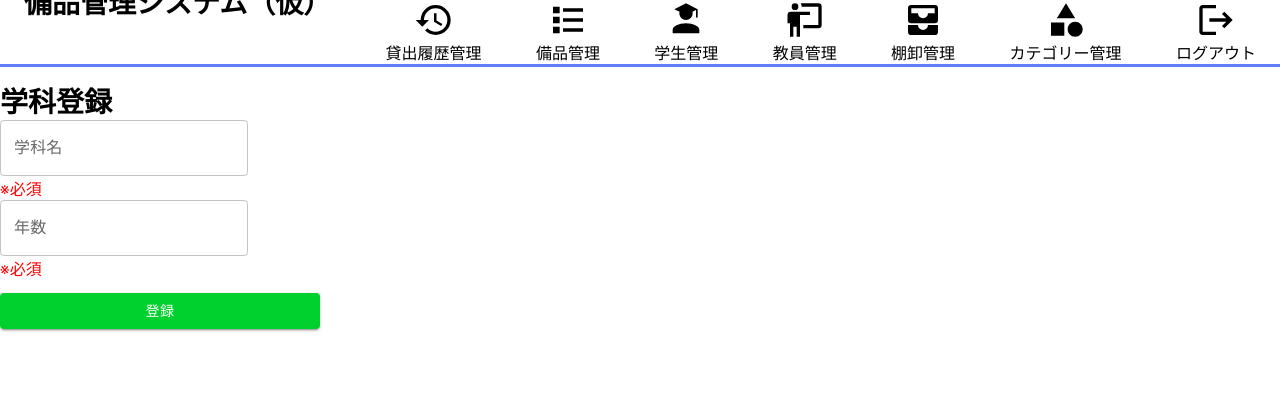
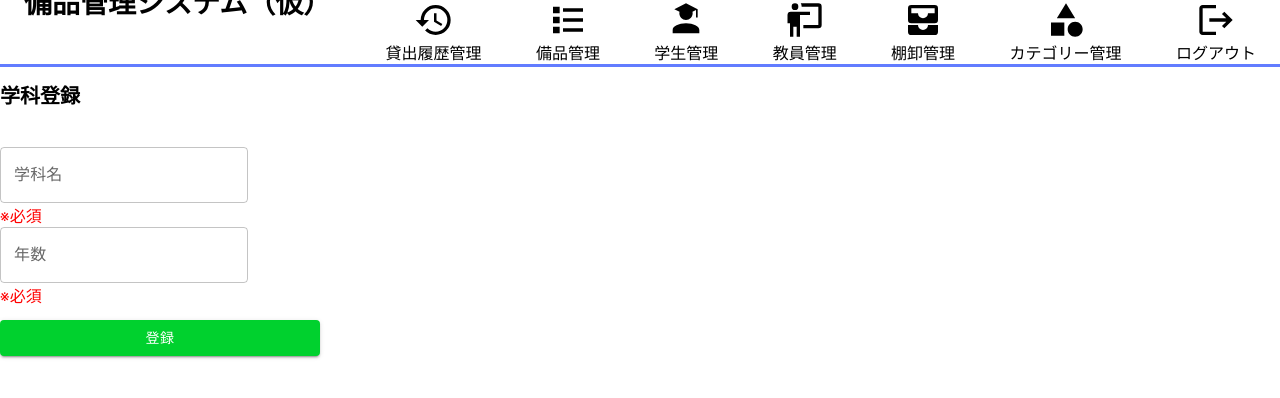
Before and after one commit to takumiTakahata/equipment_management_system, a React (Create React App) app in the folder app/: page /department_register in a window 1280 px wide. Shown: the top 398 px of the page. Built offline with nearby package versions, Linux system fonts and the light colour scheme.

Commit message:
タイトルのcss

```diff
--- a/app/src/components/department_register.css
+++ b/app/src/components/department_register.css
@@ -0,0 +1,5 @@
+#department_register .page_title {
+  font-size: 20px;
+  margin-bottom: 3%;
+  font-weight: bold;
+}
```
